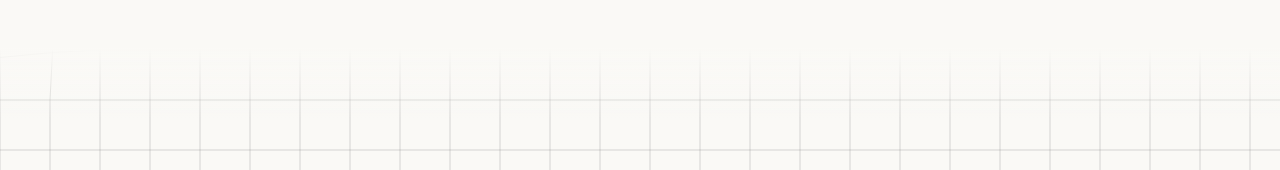
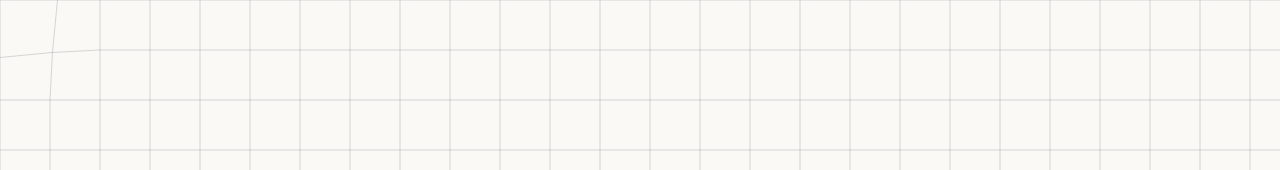
Before and after one commit to notkartik1806/Kartik-Vegad-Portfolio, a React (Vite) app: page / in a window 1280 px wide. Shown: the top 170 px of the page. Built offline with nearby package versions, Linux system fonts and the light colour scheme; a web font is replaced by a local one.

Commit message:
Remove navbar fade overlay

```diff
--- a/src/components/Navigation.jsx
+++ b/src/components/Navigation.jsx
@@ -48,8 +48,6 @@ const Navigation = () => {
     };
 
     return (
-        <>
-            <div className="nav-fade-overlay"></div>
         <div className={`nav-wrapper ${isVisible ? 'visible' : ''}`}>
             <nav className={`glass-nav nav-main ${isMenuOpen ? 'menu-open' : ''}`}>
                 <div className="nav-container">
@@ -131,7 +129,6 @@ const Navigation = () => {
                 </div>
             </div>
         </div>
-        </>
     );
 };
 
--- a/src/index.css
+++ b/src/index.css
@@ -159,22 +159,6 @@ html {
     opacity: 1;
     transform: scale(1);
   }
-}
-
-/* Navbar Fade Overlay - Creates smooth gradient above navbar */
-.nav-fade-overlay {
-  position: fixed;
-  top: 0;
-  left: 0;
-  right: 0;
-  height: 120px;
-  background: linear-gradient(to bottom,
-      var(--bg-color) 0%,
-      var(--bg-color) 40%,
-      transparent 100%);
-  z-index: 9998;
-  pointer-events: none;
-  transition: background 0.2s ease-in-out;
 }
 
 /* Glass Navigation Bar */
```
Lines whose indentation alone changed are shown as unchanged.
